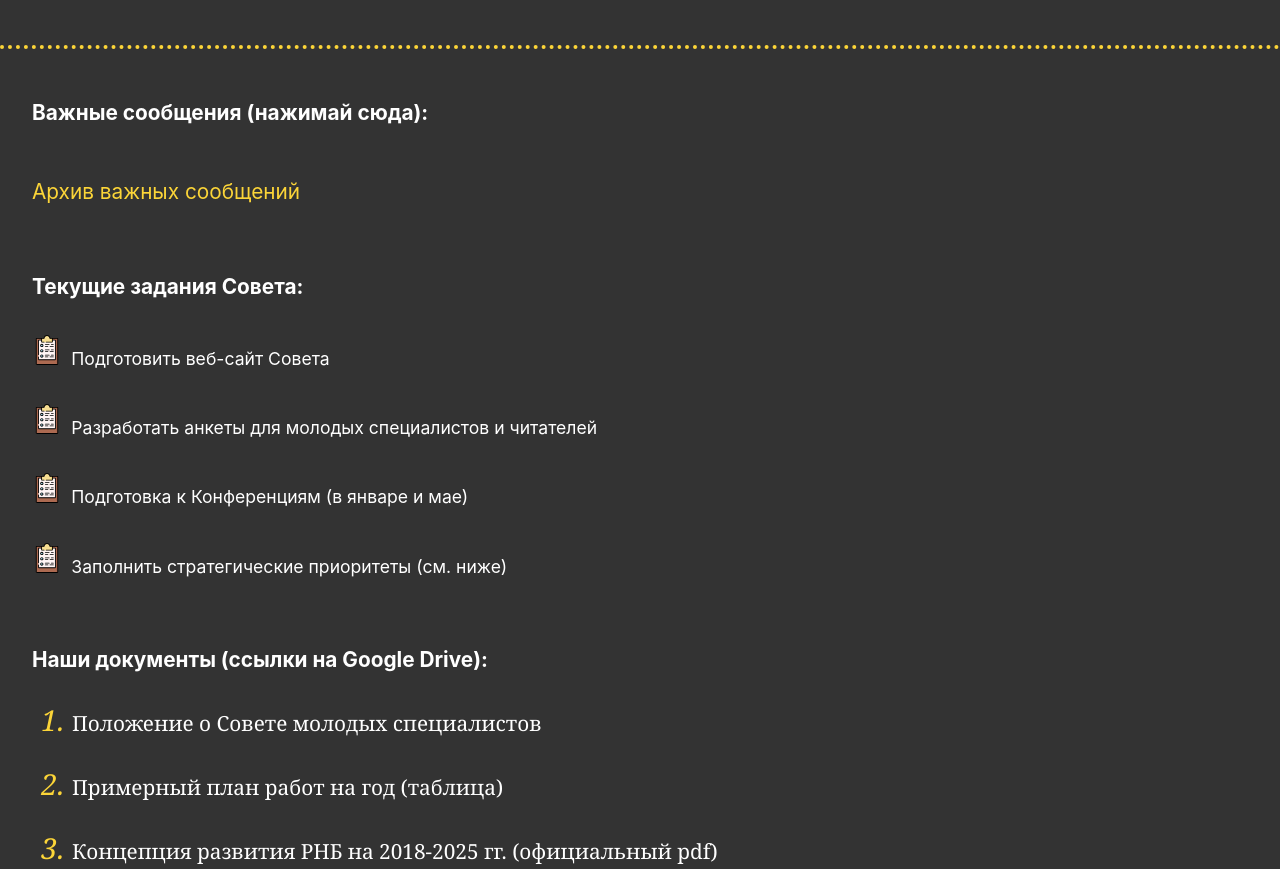
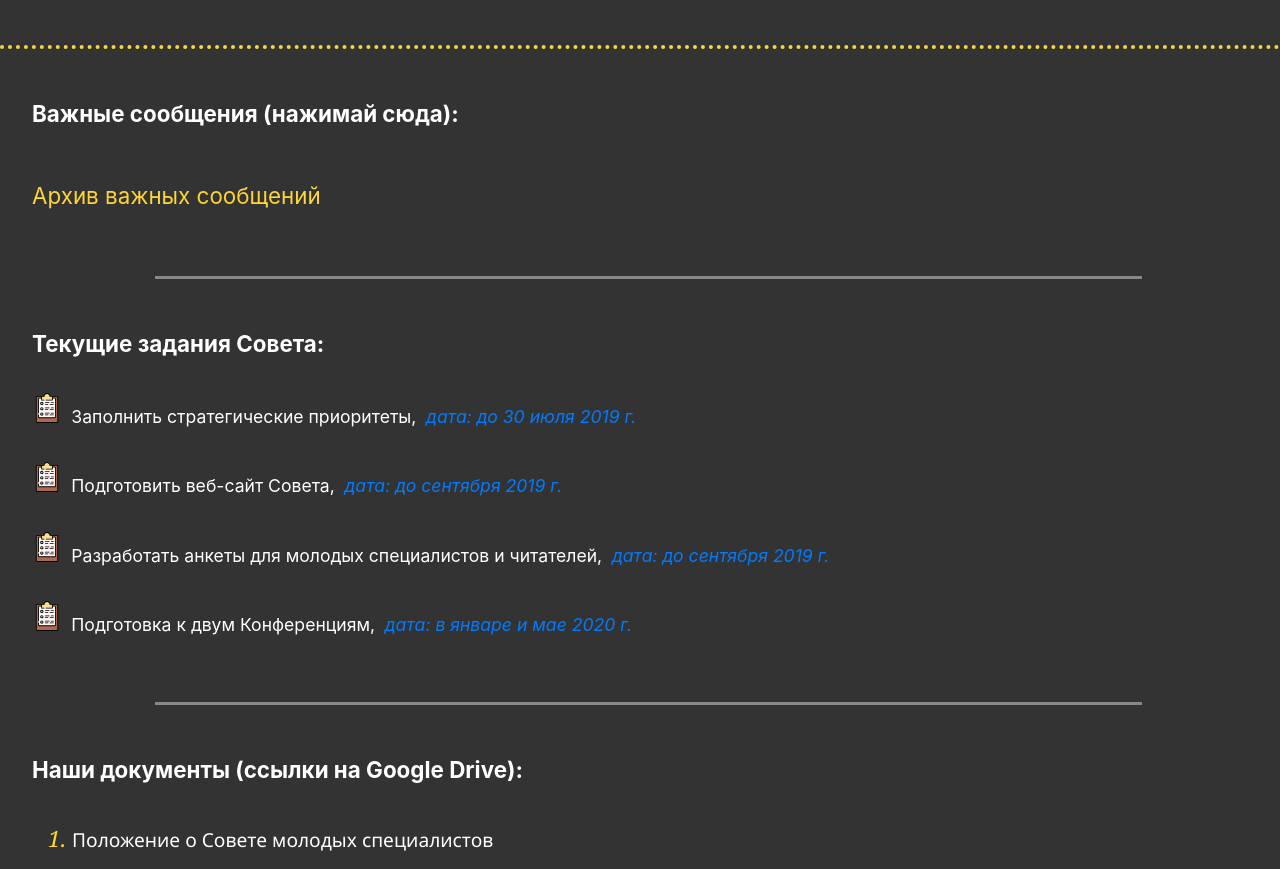
Before and after one commit to magic-master-2020/magic-master-2020.github.io, a plain HTML site: page index.html in a window 1280 px wide. Shown: the part 83-952 px from the top of the page. Drawn offline with nearby package versions, Linux system fonts and the light colour scheme; a script that the page names is missing.

Commit message:
Six-Six-Six

```diff
--- a/css/home.scss
+++ b/css/home.scss
@@ -1,22 +1,36 @@
-body
-{
-    padding-top: 2rem;
-    color: white;
-    background-color: #333333;
-}
-
-.title
-{
-    font-size: 2rem;
-    text-align: center;
-    line-height: 3rem;
-}
+$background-color: #333333;
+$main-text-color: white;
+$title-font-size: 2rem;
+$subtitle-font-size: 1.4rem;
 
 $separator-size: 4px;
 $separator-border-style: solid;
 $separator-border-color: #fcd538;
 $separator-space-top: 3rem;
 $separator-space-bottom: 3rem;
+
+body
+{
+    padding-top: 2rem;
+    color: $main-text-color;
+    background-color: $background-color;
+}
+
+.humble
+{
+    padding-top: 3rem;
+    border: none;
+    border-bottom: 3px solid #888888;
+    width: 80%;
+    margin: auto;
+}
+
+.title
+{
+    font-size: $title-font-size;
+    line-height: 3rem;
+    text-align: center;
+}
 
 .separator
 {
@@ -34,7 +48,6 @@ $separator-space-bottom: 3rem;
 @mixin dot
 {
     $dot-size: 5px;
-    content: "";
     background-color: $separator-border-color;
     display: block;
     height: $dot-size;
@@ -50,11 +63,6 @@ $separator-space-bottom: 3rem;
     animation: separator-width 1s ease-out forwards;
 }
 
-#bold
-{
-    font-weight: bold;
-}
-
 .container-fluid
 {
     padding-left: 2rem;
@@ -62,14 +70,14 @@ $separator-space-bottom: 3rem;
 
 .container-fluid a
 {
-    font-size: 1.3rem;
-    color: white;
+    font-size: $subtitle-font-size;
+    color: $main-text-color;
     text-decoration: none;
 }
 
 #archive
 {
-    color: #fcd538;
+    color: $separator-border-color;
     margin-top: 3rem;
 }
 
@@ -80,7 +88,7 @@ $separator-space-bottom: 3rem;
 
 .tasks p, .documents p
 {
-    font-size: 1.3rem;
+    font-size: $subtitle-font-size;
 }
 
 .tasks span
@@ -94,19 +102,29 @@ $separator-space-bottom: 3rem;
     margin-top: 1rem;
 }
 
+.documents
+{
+    padding-bottom: 3rem;
+}
+
 .documents ol
 {
-    color: #fcd538;
-    font-size: 1.8rem;
+    color: $separator-border-color;
+    font-size: $subtitle-font-size;
     font-style: italic;
     font-family: Georgia;
 }
 
+.documents ol > li
+{
+    margin-top: 2.2rem;
+}
+
 .documents ol > li > a
 {
-    font-size: 1.3rem;
+    font-size: 1.2rem;
     font-style: normal;
-    line-height: 4rem;
+    font-family: "Segoe UI";
 }
 
 #wrapper
--- a/index.html
+++ b/index.html
@@ -20,30 +20,42 @@
     </div>
 
     <div class="container-fluid">
-        <a data-toggle="collapse" href="#import" role="button" aria-expanded="false" aria-controls="import" id="bold"> <p> Важные сообщения (нажимай сюда): </p> </a>
+        <a data-toggle="collapse" href="#import" role="button" aria-expanded="false" aria-controls="import" class="font-weight-bold"> <p> Важные сообщения (нажимай сюда): </p> </a>
         <div class="collapse" id="import">
             <p> До конца июля нам всем предлагают подумать о стратегии развития РНБ. Мне даже письмо пришло такого содержания:
-            <p> Уважаемые коллеги, в связи с подготовкой документа о стратегических приоритетах развития РНБ на период до 2025 г. и по поручению директора Библиотеки прошу предоставить свои предварительные предложения на эту тему в срок до 30 июля. Напоминаю, что на совещании, состоявшемся 28 июня, В. Р. Фирсов выделил такие ключевые направления развития РНБ. как: </p>
-            <p> – реконструкция исторического комплекса зданий Библиотеки </p>
-            <p> – строительство и заполнение 3-й очереди Нового здания </p>
-            <p> – перспективы развития здания на Фонтанке </p>
-            <p> – воссоздание исторической Петровской палаты </p>
-            <p> – судьба загородных баз отдыха (Бернгардовка, Ольгино) </p>
+            <p> Уважаемые коллеги, в связи с подготовкой документа о стратегических приоритетах развития РНБ на период до 2025 г. и по поручению директора Библиотеки прошу предоставить свои предварительные предложения на эту тему в срок до 30 июля. Напоминаю, что на совещании, состоявшемся 28 июня, В. Р. Фирсов выделил такие ключевые направления развития РНБ как: </p>
+            <p> – реконструкция исторического комплекса зданий Библиотеки; </p>
+            <p> – строительство и заполнение 3-й очереди Нового здания; </p>
+            <p> – перспективы развития здания на Фонтанке; </p>
+            <p> – воссоздание исторической Петровской палаты; </p>
+            <p> – судьба загородных баз отдыха (Бернгардовка, Ольгино); </p>
             <p> – усиление научно-методического руководства работой российских библиотек и др. </p>
             <p> Требуется учесть также, что приоритетные направления развития должны найти отражение в плане мероприятий к 225-летнему юбилею со дня основания Библиотеки (май 2020 г.). Фирсов требовал от меня, чтобы я распространил эту инфу в Совете молодых специалистов. Можно предлагать даже самые отбитые идеи, не стесняясь и не думая о финансах, свободный полёт фантазии... </p>
         </div>
         <a href="archive.html" target="_blank"> <p id="archive"> Архив важных сообщений </p> </a>
 
+        <hr class="humble" />
+
         <div class="tasks">
-            <p id="bold"> Текущие задания Совета: </p>
-            <object type="image/svg+xml" data="bullet.svg" width="30px" height="30px"> </object> <span> Подготовить веб-сайт Совета </span> <p> </p>
-            <object type="image/svg+xml" data="bullet.svg" width="30px" height="30px"> </object> <span> Разработать анкеты для молодых специалистов и читателей </span> <p> </p>
-            <object type="image/svg+xml" data="bullet.svg" width="30px" height="30px"> </object> <span> Подготовка к Конференциям (в январе и мае) </span> <p> </p>
-            <object type="image/svg+xml" data="bullet.svg" width="30px" height="30px"> </object> <span> Заполнить стратегические приоритеты (см. ниже) </span> <p> </p>
+            <p class="font-weight-bold"> Текущие задания Совета: </p>
+            <object type="image/svg+xml" data="bullet.svg" width="30px" height="30px"> </object>
+                <span> Заполнить стратегические приоритеты, </span>
+                <span class="text-primary font-italic"> дата: до 30 июля 2019 г. </span> <p> </p>
+            <object type="image/svg+xml" data="bullet.svg" width="30px" height="30px"> </object>
+                <span> Подготовить веб-сайт Совета, </span>
+                <span class="text-primary font-italic"> дата: до сентября 2019 г. </span> <p> </p>
+            <object type="image/svg+xml" data="bullet.svg" width="30px" height="30px"> </object>
+                <span> Разработать анкеты для молодых специалистов и читателей, </span>
+                <span class="text-primary font-italic"> дата: до сентября 2019 г. </span> <p> </p>
+            <object type="image/svg+xml" data="bullet.svg" width="30px" height="30px"> </object>
+                <span> Подготовка к двум Конференциям, </span>
+                <span class="text-primary font-italic"> дата: в январе и мае 2020 г. </span> <p> </p>
         </div>
 
+        <hr class="humble" />
+
         <div class="documents">
-            <p id="bold"> Наши документы (ссылки на Google Drive): </p>
+            <p class="font-weight-bold"> Наши документы (ссылки на Google Drive): </p>
             <ol>
                 <li> <a href="https://docs.google.com/document/d/1IT_s73Indn05wKyQ6qJE6iUop546edavDBoczaZHyIM" target="_blank"> Положение о Совете молодых специалистов </a> </li>
                 <li> <a href="https://docs.google.com/spreadsheets/d/1decZrs-EarpKdzVM34X2rs2Znr4pw85RwrVOPEBRWOI" target="_blank"> Примерный план работ на год (таблица) </a> </li>
```
Also changed, not shown: archive.html (+1 -1 lines), css/home.css, 1 other file.
